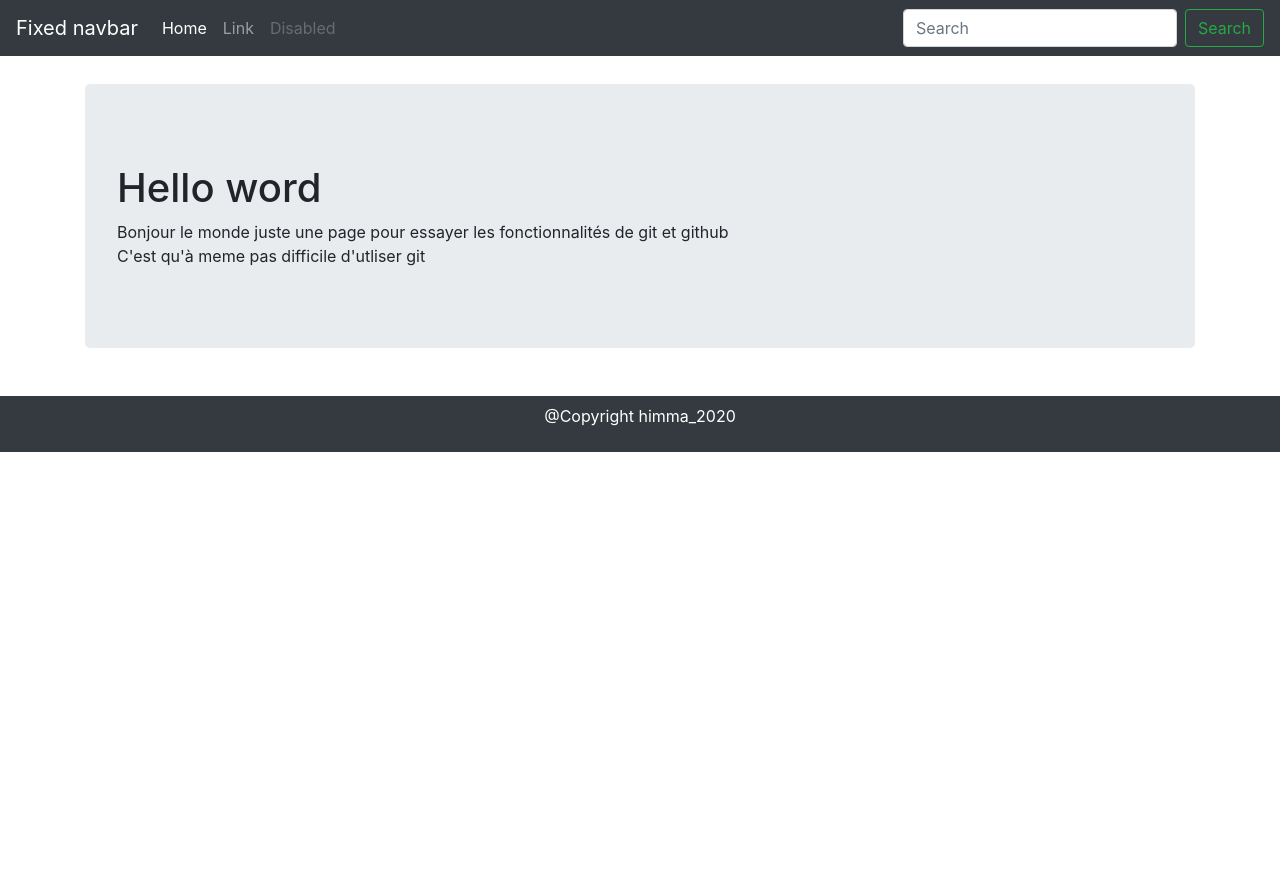
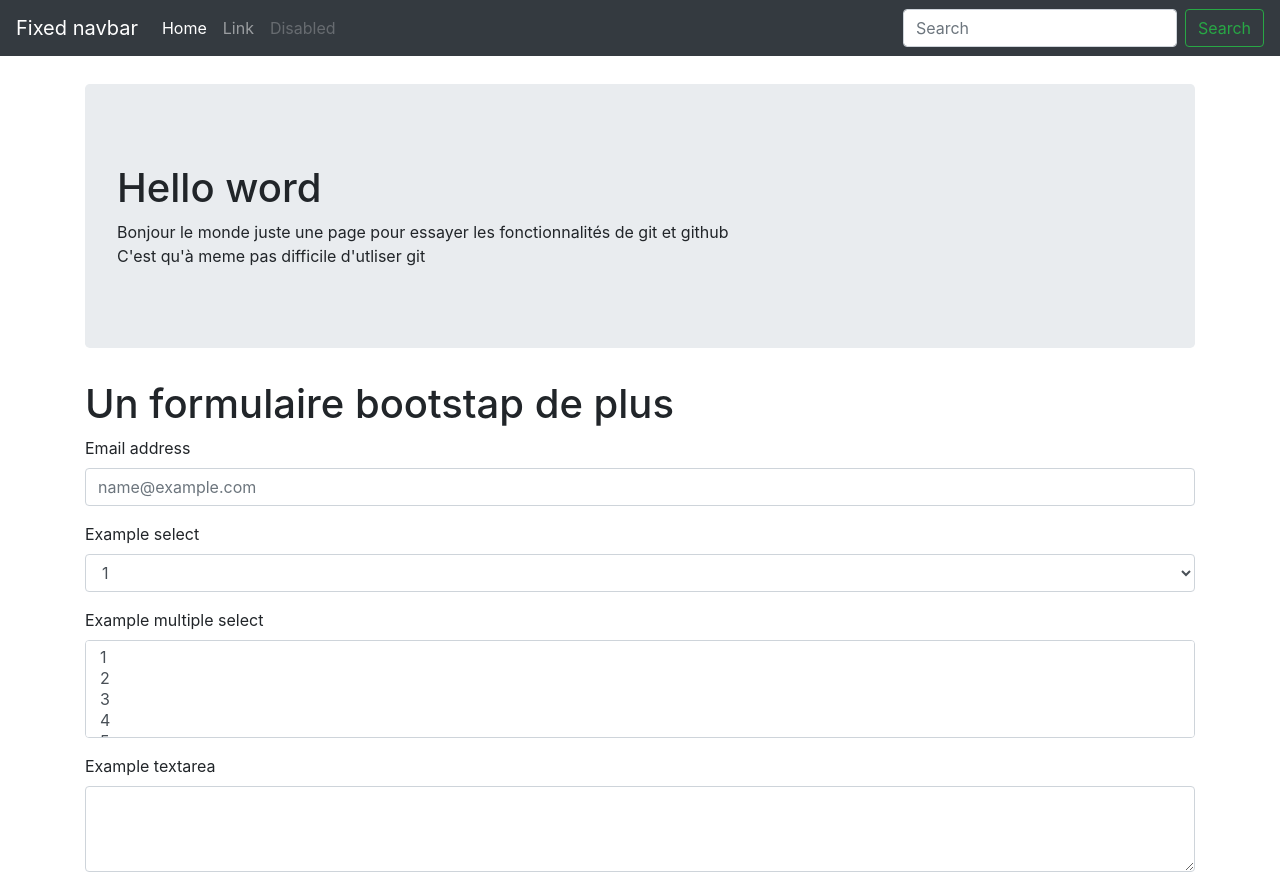
Before and after one commit to MouhamedMGGueye/projet1, a plain HTML site: page index.html in a window 1280 px wide. Shown: the top 875 px of the page. Before the commit the page ends 800 px from the top, so only its background shows below. Drawn offline with Linux system fonts and the light colour scheme.

Commit message:
Deuxieme modification

```diff
--- a/index.html
+++ b/index.html
@@ -46,6 +46,40 @@
   		C'est qu'à meme pas difficile d'utliser git
   	</p>
   </div>
+
+  <div>
+    <h1>Un formulaire bootstap de plus</h1>
+    <form>
+  <div class="form-group">
+    <label for="exampleFormControlInput1">Email address</label>
+    <input type="email" class="form-control" id="exampleFormControlInput1" placeholder="name@example.com">
+  </div>
+  <div class="form-group">
+    <label for="exampleFormControlSelect1">Example select</label>
+    <select class="form-control" id="exampleFormControlSelect1">
+      <option>1</option>
+      <option>2</option>
+      <option>3</option>
+      <option>4</option>
+      <option>5</option>
+    </select>
+  </div>
+  <div class="form-group">
+    <label for="exampleFormControlSelect2">Example multiple select</label>
+    <select multiple class="form-control" id="exampleFormControlSelect2">
+      <option>1</option>
+      <option>2</option>
+      <option>3</option>
+      <option>4</option>
+      <option>5</option>
+    </select>
+  </div>
+  <div class="form-group">
+    <label for="exampleFormControlTextarea1">Example textarea</label>
+    <textarea class="form-control" id="exampleFormControlTextarea1" rows="3"></textarea>
+  </div>
+</form>
+  </div>
   </div>
 </main>
 
```
